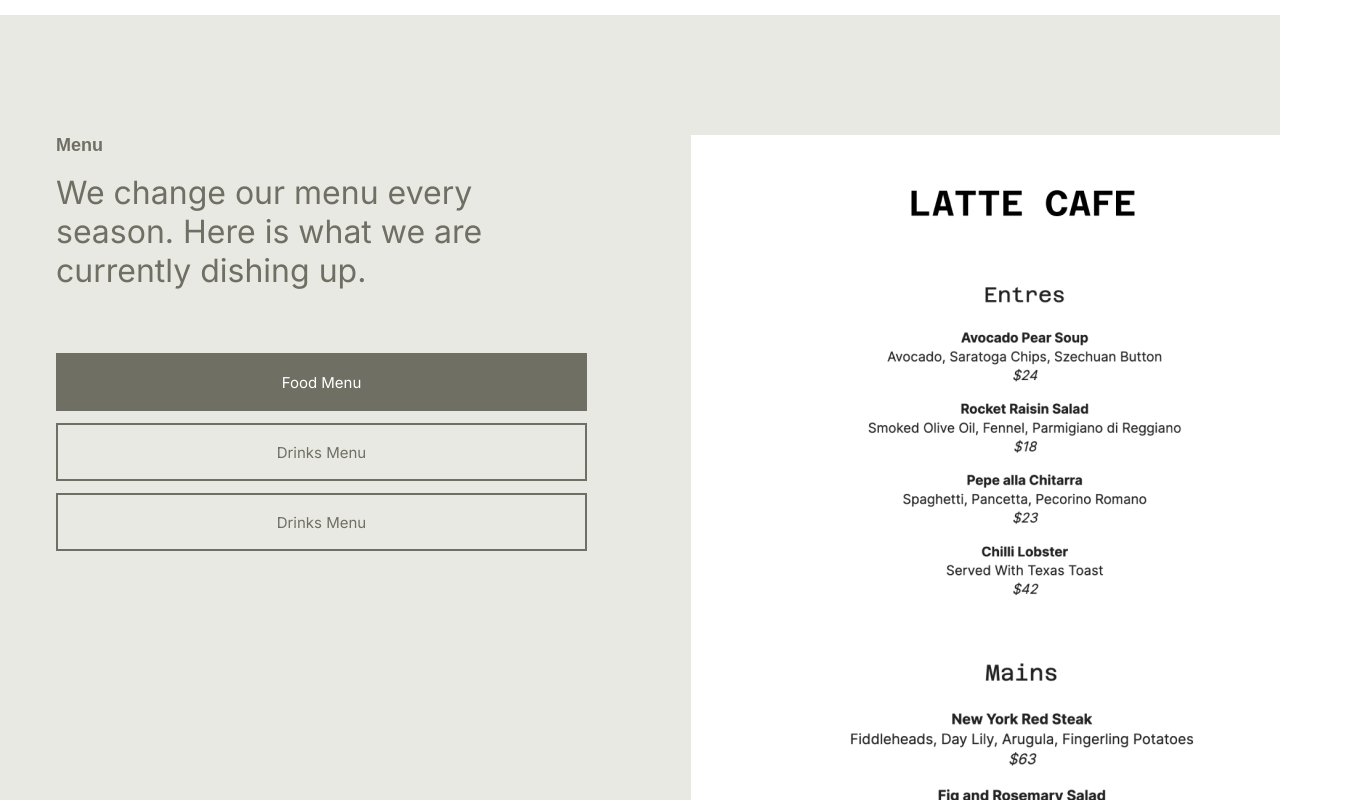
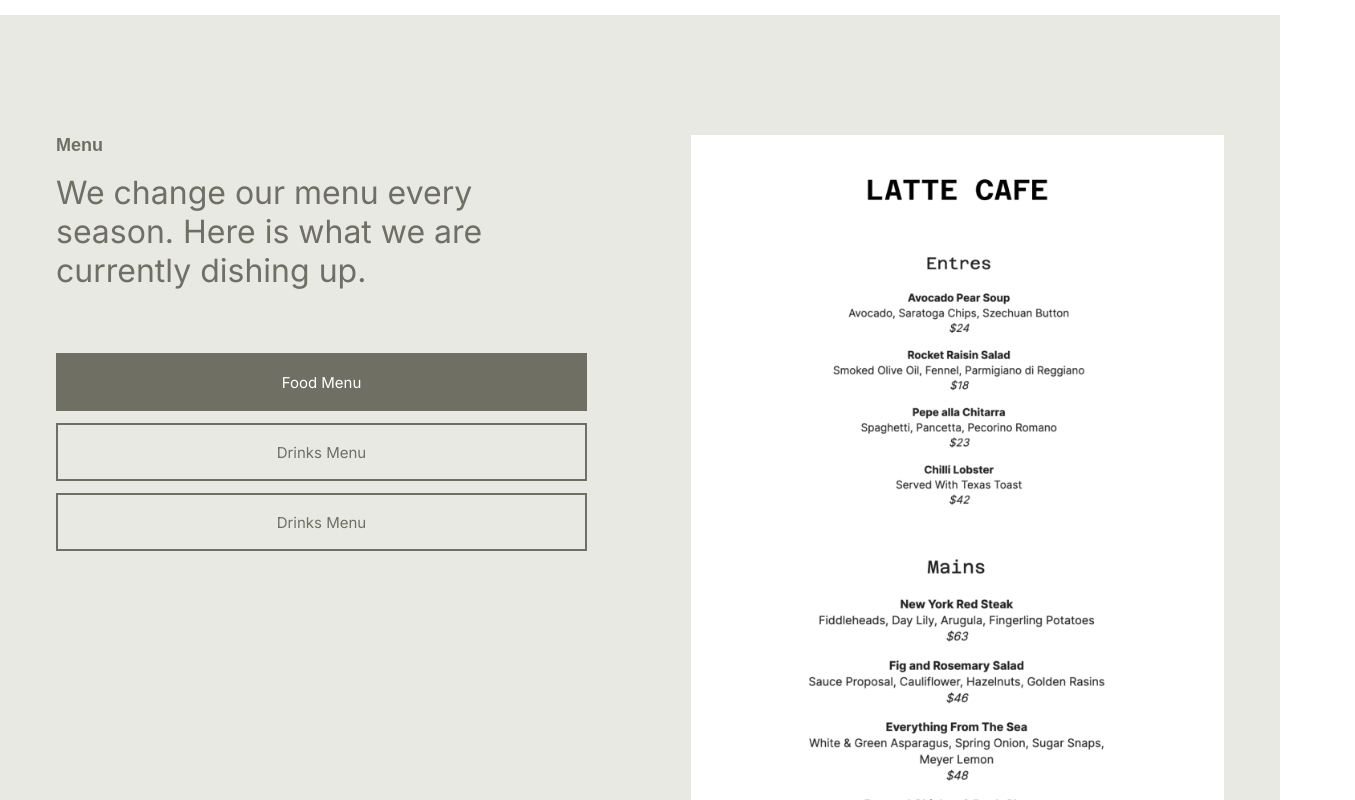
Before and after one commit to Cicada0909/Cicada0909.github.io-latte_cafe, a plain HTML site: page index.html in a window 1280 px wide. Shown: the part 1420-2220 px from the top of the page, 1355 px wide, since content can reach past the window. Drawn offline with Linux system fonts and the light colour scheme; a web font is replaced by a local one.

Commit message:
changed_image_menu

```diff
--- a/index.html
+++ b/index.html
@@ -85,7 +85,9 @@
                             </div>
                         </div>
                     </div>
-                    <img src="assets/images/menu.png" alt="menu" class="article-menu__image">
+                    <div class="article-menu__wrapper-image">
+                        <img src="assets/images/menu.png" alt="menu" class="article-menu__image">
+                    </div>
                 </div>
             </div>
         </article>
--- a/style/style.css
+++ b/style/style.css
@@ -151,3 +151,11 @@ a {
     flex-direction: column;
     gap: 12px;
 }
+
+.article-menu__wrapper-image {
+    max-width: 664px;
+}
+
+.article-menu__image {
+    max-width: 100%;
+}
```
